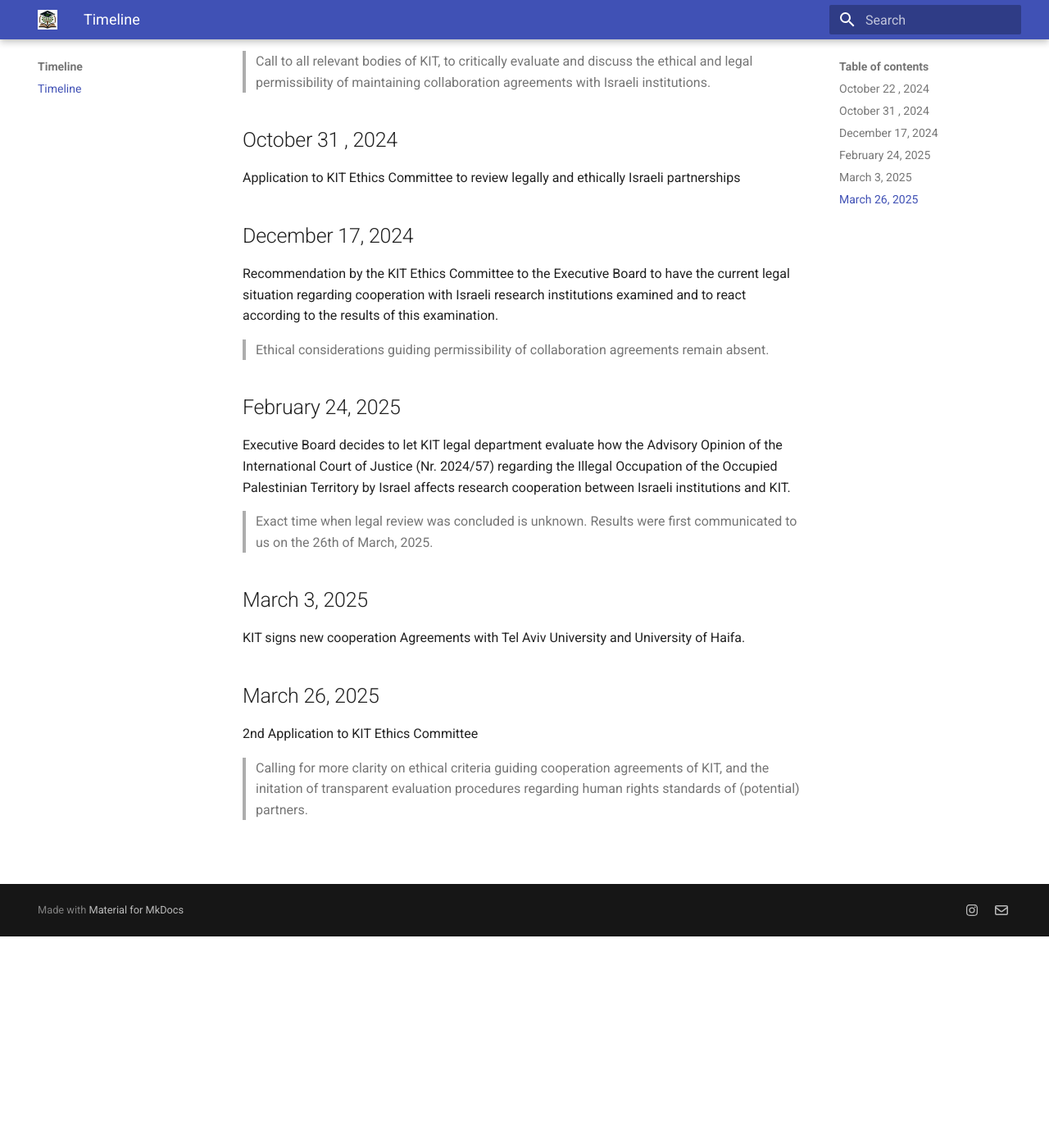
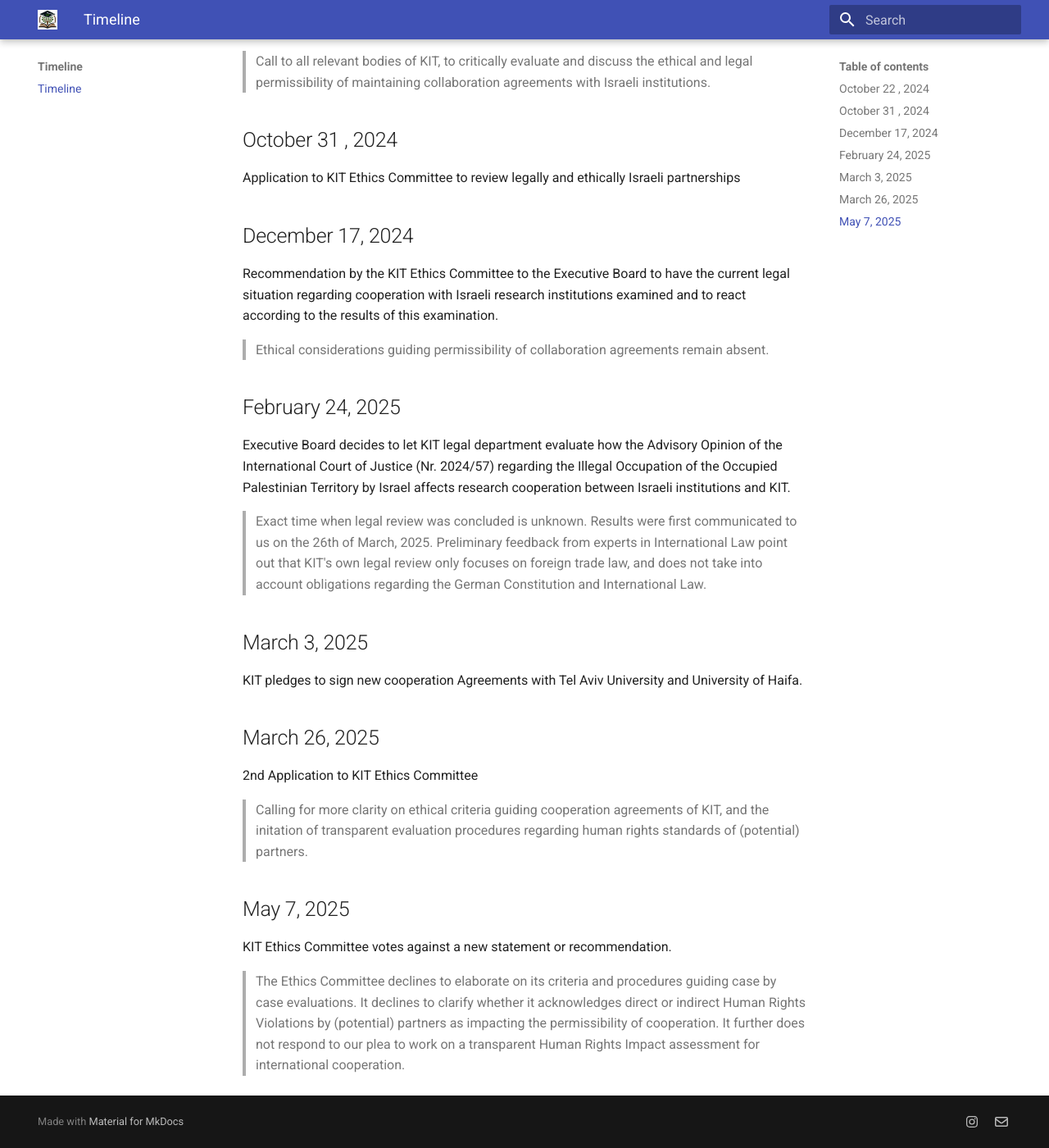
Before and after one commit to ieat-kit/ieat-kit.github.io, an MkDocs documentation site: the page built from docs/timeline.md, in a window 1280 px wide and 1400 px high, scrolled down 258 px. Shown: the whole window at 82% size. Built offline with MkDocs 1.6.1 and Material for MkDocs 9.7.7, drawn with Linux system fonts in a browser that asks for light colours.

Commit message:
changes to timeline

```diff
--- a/docs/timeline.md
+++ b/docs/timeline.md
@@ -21,11 +21,11 @@
 
 Executive Board decides to let KIT legal department evaluate how the Advisory Opinion of the International Court of Justice (Nr. 2024/57) regarding the Illegal Occupation of the Occupied Palestinian Territory by Israel affects research cooperation between Israeli institutions and KIT.
 
-> Exact time when legal review was concluded is unknown. Results were first communicated to us on the 26th of March, 2025.
+> Exact time when legal review was concluded is unknown. Results were first communicated to us on the 26th of March, 2025. Preliminary feedback from experts in International Law point out that KIT's own legal review only focuses on foreign trade law, and does not take into account obligations regarding the German Constitution and International Law.
 
 ## March 3, 2025
 
-KIT signs new cooperation Agreements with Tel Aviv University and University of Haifa.
+KIT pledges to sign new cooperation Agreements with Tel Aviv University and University of Haifa.
 
 
 ## March 26, 2025
@@ -33,3 +33,9 @@
 2nd Application to KIT Ethics Committee
 
 >Calling for more clarity on ethical criteria guiding cooperation agreements of KIT, and the initation of transparent evaluation procedures regarding human rights standards of (potential) partners.
+
+## May 7, 2025
+
+KIT Ethics Committee votes against a new statement or recommendation.
+
+> The Ethics Committee declines to elaborate on its criteria and procedures guiding case by case evaluations. It declines to clarify whether it acknowledges direct or indirect Human Rights Violations by (potential) partners as impacting the permissibility of cooperation. It further does not respond to our plea to work on a transparent Human Rights Impact assessment for international cooperation.
```
